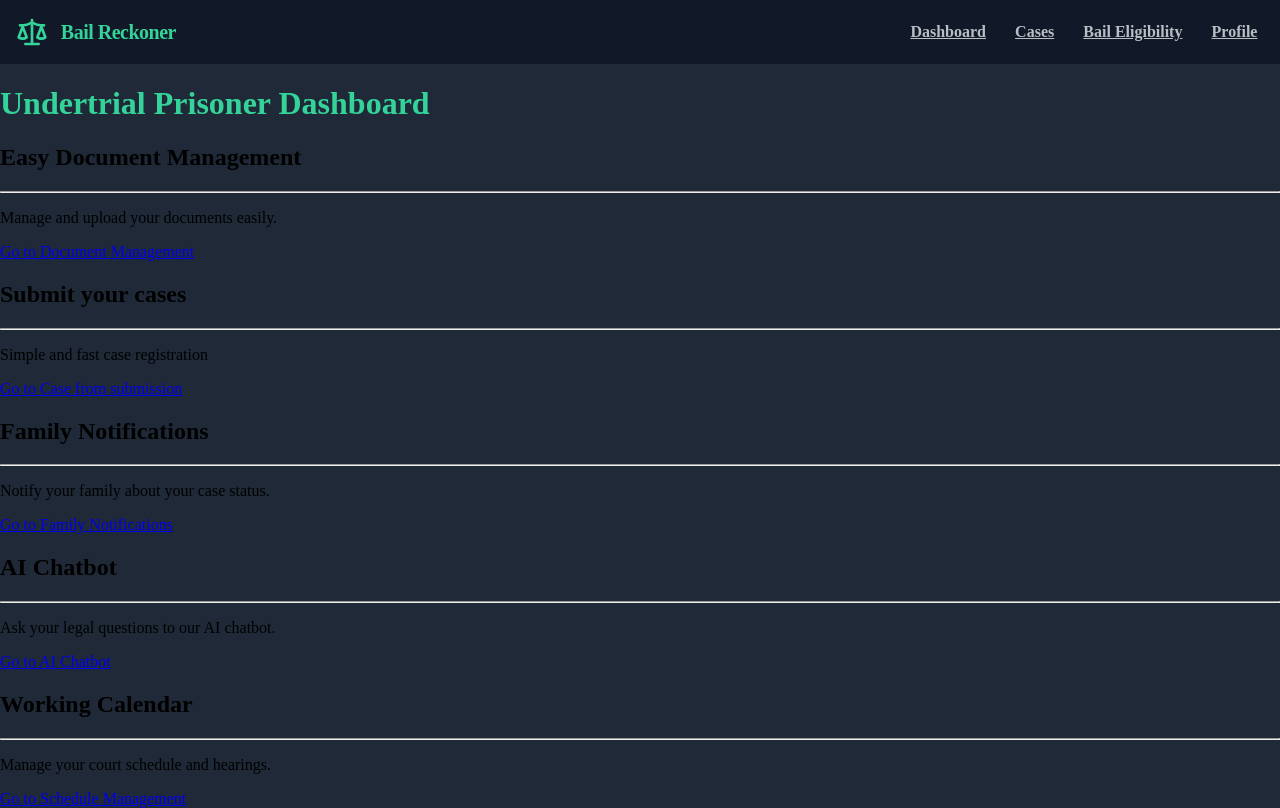
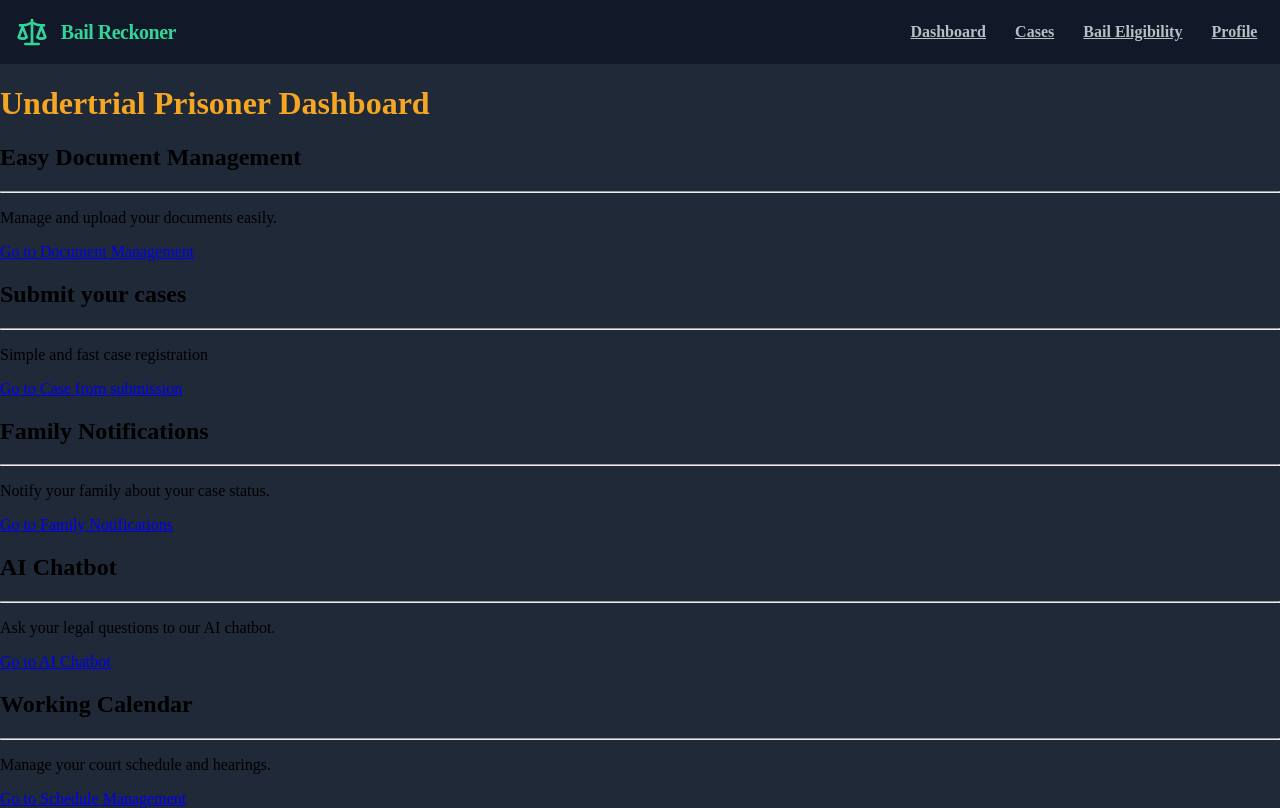
Before and after one commit to Kanishk-tiwari-045/bail_hack, a React (Vite) app in the folder frontend/: page /dashboard in a window 1280 px wide. Built offline with nearby package versions, Linux system fonts and the light colour scheme; no server answers; the database is empty; sample sign-in values are in the browser's storage; the HTML template or start-up script is replaced by a standard one.

Commit message:
color changed for stakeholders

```diff
--- a/frontend/src/components/Dashboard.jsx
+++ b/frontend/src/components/Dashboard.jsx
@@ -3,7 +3,7 @@ import { Link } from "react-router-dom";
 const Dashboard = () => {
   return (
     <div className="dashboard">
-      <h1 style={{color: "#34d399"}}>Undertrial Prisoner Dashboard</h1>
+      <h1 style={{ color: "#F5A623" }}>Undertrial Prisoner Dashboard</h1>
       <div className="dashboard-sections">
         <div className="dashboard-section document-management">
           <h2>Easy Document Management</h2>
--- a/frontend/src/components/LegalDashboard.jsx
+++ b/frontend/src/components/LegalDashboard.jsx
@@ -3,7 +3,7 @@ import { Link } from "react-router-dom";
 const LegalAidDashboard = () => {
   return (
     <div className="dashboard">
-      <h1 style={{color: "#34d399"}}>Legal Aid Provider Dashboard</h1>
+      <h1 style={{ color: "#4A90E2" }}>Legal Aid Provider Dashboard</h1>
       <div className="dashboard-sections">
         <div className="dashboard-section client-requests">
           <h2>Client Management</h2>
```
Also changed, not shown: frontend/src/assets/chat-bot.png (added).
